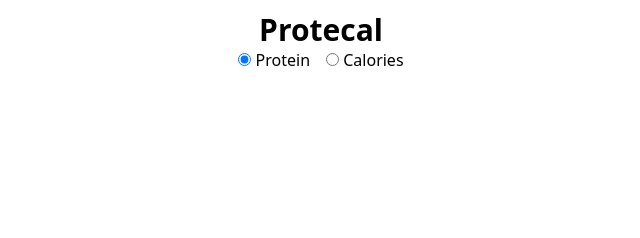
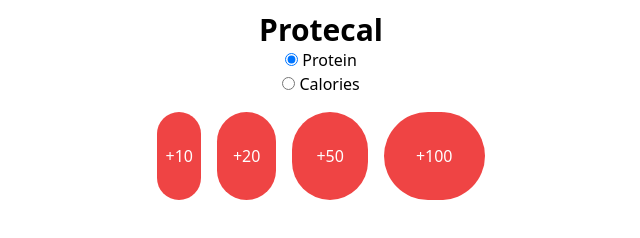
Before and after one commit to manavm1990/protecal, a website built with Vite: page index.html in a window 1280 px wide. Shown: the whole page, without its empty margins (319-959 px from the left). Built offline with nearby package versions, Linux system fonts and the light colour scheme.

Commit message:
:construction: Buttons

```diff
--- a/index.html
+++ b/index.html
@@ -11,7 +11,7 @@
   <body>
     <h1 class="mt-3 text-3xl text-center font-black">Protecal</h1>
 
-    <main class="flex justify-center">
+    <main class="flex flex-col items-center">
       <span class="mx-2">
         <input type="radio" id="protein" name="drone" value="protein" checked />
         <label for="protein">Protein</label>
@@ -21,6 +21,13 @@
         <input type="radio" id="calories" name="drone" value="calories" />
         <label for="calories">Calories</label>
       </span>
+
+      <div class="flex gap-4 mt-4">
+        <button class="bg-red-500 p-2 rounded-full text-white">+10</button
+        ><button class="bg-red-500 p-4 rounded-full text-white">+20</button
+        ><button class="bg-red-500 p-6 rounded-full text-white">+50</button
+        ><button class="bg-red-500 p-8 rounded-full text-white">+100</button>
+      </div>
     </main>
 
     <script type="module" src="/src/main.ts"></script>
```
